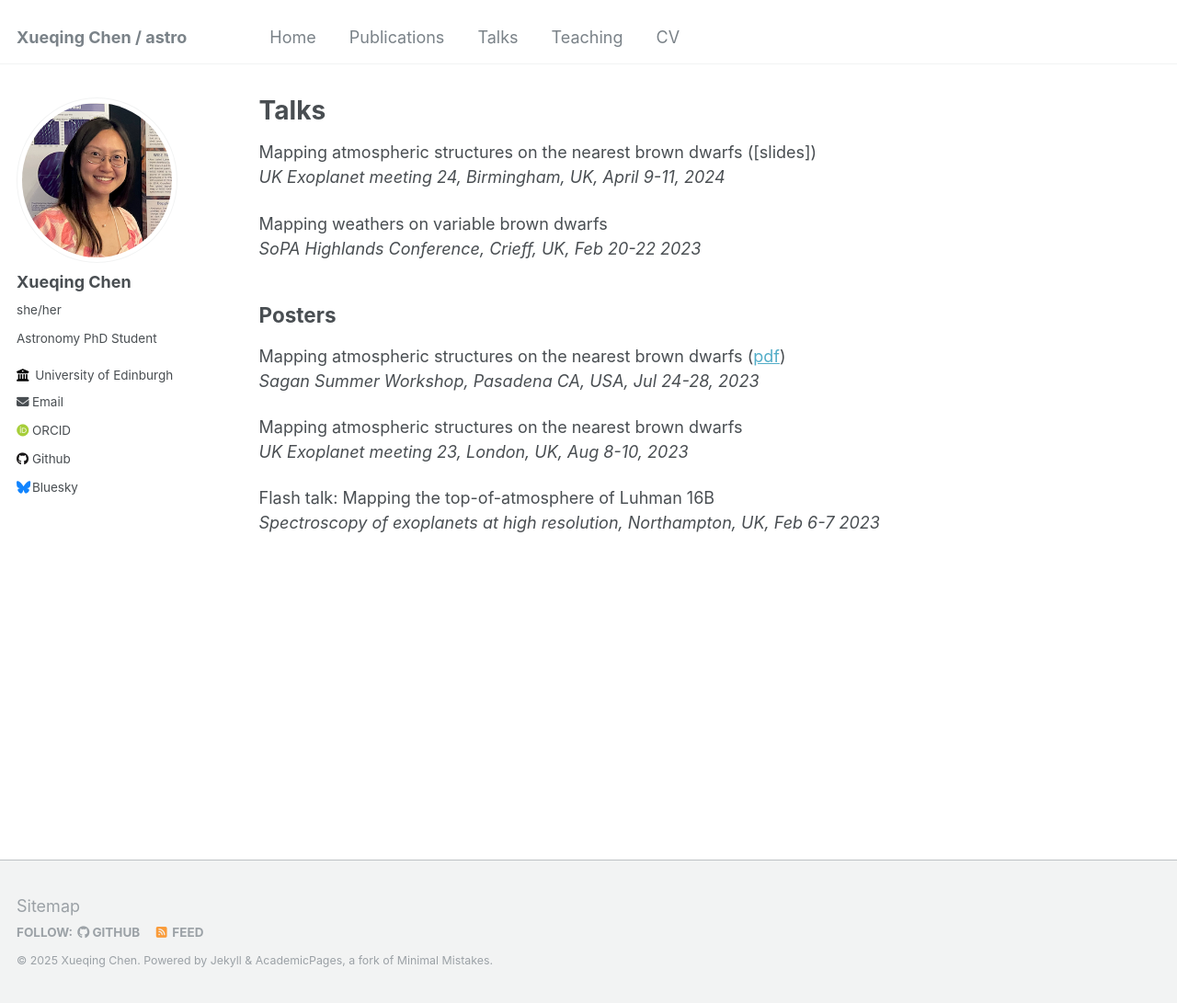
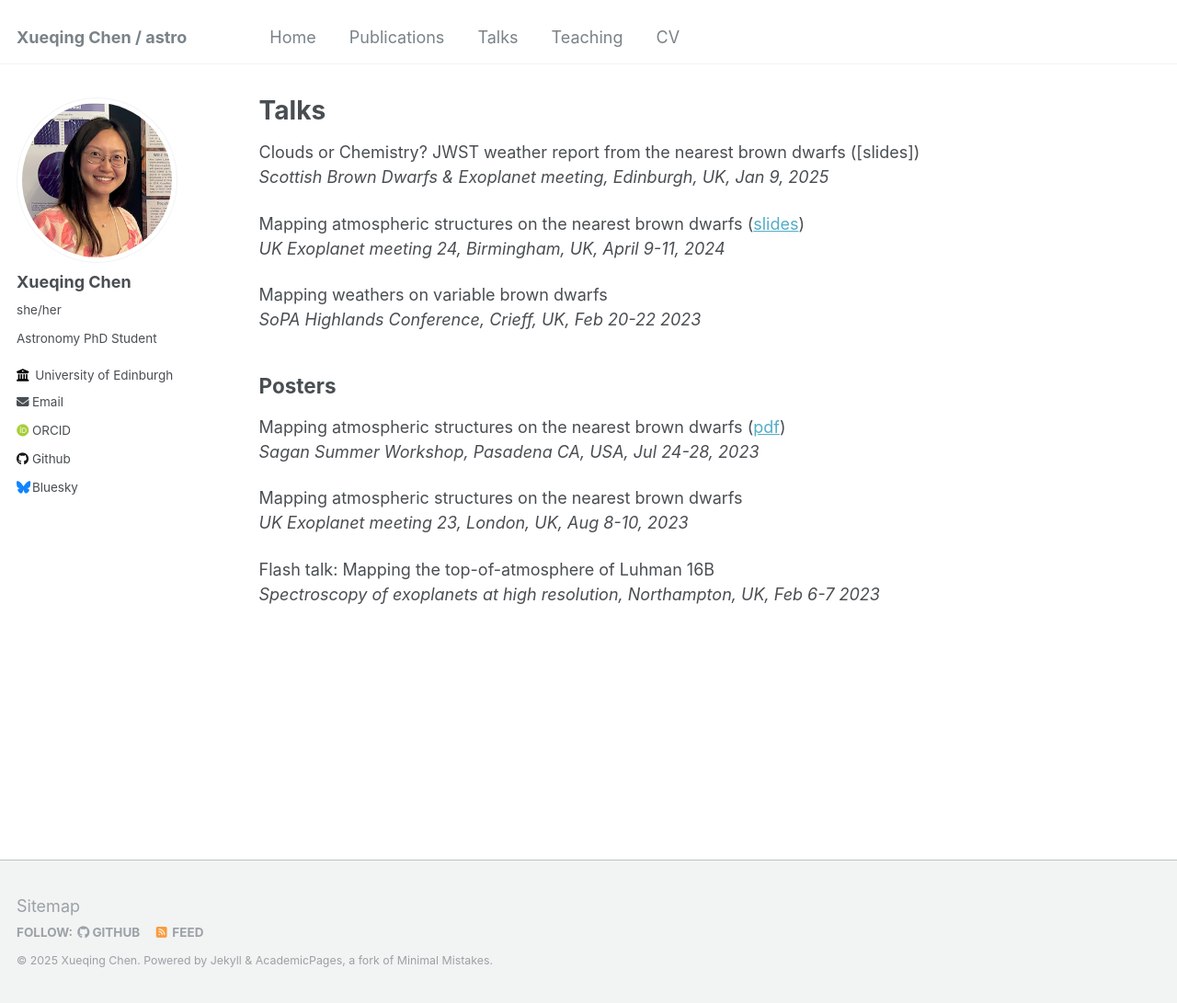
Before and after one commit to alphalyncis/alphalyncis.github.io, a Jekyll site: the page built from _pages/talks.md, in a window 1280 px wide and 1091 px high. Shown: the whole window at 92% size. Built offline with Jekyll 4.4.1, drawn with Linux system fonts in a browser that asks for light colours; some web fonts are replaced.

Commit message:
Update talks.md

```diff
--- a/_pages/talks.md
+++ b/_pages/talks.md
@@ -5,7 +5,10 @@ permalink: /talks/
 author_profile: true
 ---
 
-Mapping atmospheric structures on the nearest brown dwarfs ([slides])\
+Clouds or Chemistry? JWST weather report from the nearest brown dwarfs ([slides])\
+_Scottish Brown Dwarfs & Exoplanet meeting, Edinburgh, UK, Jan 9, 2025_
+
+Mapping atmospheric structures on the nearest brown dwarfs ([slides](https://alphalyncis.github.io/files/ukexom24.pdf))\
 _UK Exoplanet meeting 24, Birmingham, UK, April 9-11, 2024_
 
 Mapping weathers on variable brown dwarfs\
```
